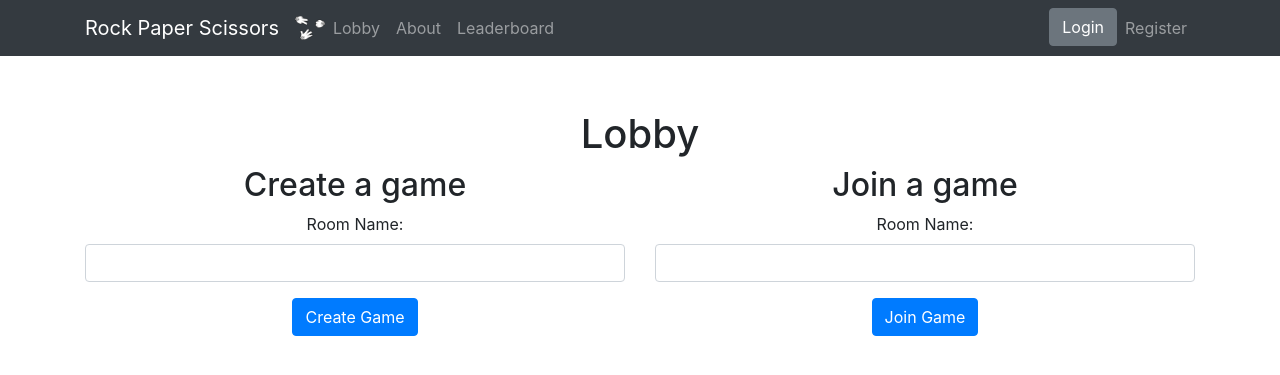
After one commit to vwong175/cse312_group, a Flask app: page /lobby/ in a window 1280 px wide. The commit adds this page. Shown: the top 375 px of the page. Run offline with Flask 2, Linux system fonts and the light colour scheme; some libraries are stand-ins or nearby versions.

Commit message:
FRONTEND: Added a lobby page that replaces the home page. Changed home route to be named '/game'

```diff
--- a/server.py
+++ b/server.py
@@ -11,14 +11,14 @@ socketio = SocketIO(app, cors_allowed_origins='*')
 ROOMS = ["Lounge", "news", "games"]
 
 # root: login page
-# @app.route('/', methods=["POST", "GET"])
-# def login_page():
-#     if "username" in session:
-#         return redirect(url_for("home_page"))
-#     login_form = LoginForm()
-#     if login_form.validate_on_submit():
-#         return User().login()
-#     return render_template('login.html', form=login_form)
+@app.route('/', methods=["POST", "GET"])
+def login_page():
+    if "username" in session:
+        return redirect(url_for("lobby_page"))
+    login_form = LoginForm()
+    if login_form.validate_on_submit():
+        return User().login()
+    return render_template('login.html', form=login_form)
 
 # signup page
 @app.route('/signup/', methods=["POST", "GET"])
@@ -30,14 +30,19 @@ def signup_page():
 
     return render_template('register.html', form=registration_form)
 
+# lobby page
+@app.route("/lobby/", methods = ["GET"])
+def lobby_page():
+    return render_template('lobby.html')
+
 # game page
-@app.route('/home/')
+@app.route('/game/')
 def home_page():
     if session.get("userid") != None:
         user = users.find_one({"_id": session.get("userid")})
-        return render_template('home.html', user=user)
+        return render_template('game.html', user=user)
     else:
-        return render_template('home.html')
+        return render_template('game.html')
 
 # about page
 @app.route("/about/")
@@ -78,11 +83,13 @@ def leaderboard_page():
 
 ########################################################################################
 
-# Pretty printed flask socketio tutorial with Sandeep tutorial
-@app.route("/")
-def index():
-    username = session.get("username", "anonymous")
-    return render_template("./prettyprinted/chat.html", username = username, rooms = ROOMS)
+# PERSONAL PRACTICE - IGNORE THE BELOW
+
+# # Pretty printed flask socketio tutorial with Sandeep tutorial
+# @app.route("/")
+# def index():
+#     username = session.get("username", "anonymous")
+#     return render_template("./prettyprinted/chat.html", username = username, rooms = ROOMS)
 
 # Non custom event
 @socketio.on('message')
@@ -102,6 +109,8 @@ def leave(data):
     leave_room(data["room"])
     send({'msg': data["username"] + " has left the " + data["room"] + " room"}, to=data["room"])
 
+#########################################################################################
+
 if __name__ == "__main__":
     # app.run(host="0.0.0.0", port=8080, debug=True)
-    socketio.run(app, debug=True, allow_unsafe_werkzeug=True)
+    socketio.run(app, host="0.0.0.0", port=8080, debug=True, allow_unsafe_werkzeug=True)
--- a/templates/layout.html
+++ b/templates/layout.html
@@ -24,14 +24,14 @@
     <header class="site-header">
       <nav class="navbar navbar-expand-md navbar-dark bg-dark static-top">
         <div class="container">
-          <a class="navbar-brand" href="/home">Rock Paper Scissors</a>
+          <a class="navbar-brand" href="/lobby">Rock Paper Scissors</a>
           <img src="{{ url_for('static', filename='images/logo.png') }}" alt='logo' width="30", height="24">
           <button class="navbar-toggler" type="button" data-toggle="collapse" data-target="#navbarToggle" aria-controls="navbarToggle" aria-expanded="false" aria-label="Toggle navigation">
             <span class="navbar-toggler-icon"></span>
           </button>
           <div class="collapse navbar-collapse" id="navbarToggle">
             <div class="navbar-nav mr-auto">
-              <a class="nav-item nav-link" href="/home">Home</a>
+              <a class="nav-item nav-link" href="/lobby">Lobby</a>
               <a class="nav-item nav-link" href="/about">About</a>
               <a class="nav-itme nav-link" href="/leaderboard">Leaderboard</a>
               {% if session['logged_in'] == True %}
--- /dev/null
+++ b/templates/lobby.html
@@ -0,0 +1,27 @@
+{% extends "layout.html" %}
+{% block content %}
+    <h1>Lobby</h1>
+
+    <div class="row">
+        <div class="col-md-6">
+          <h2>Create a game</h2>
+          <form action="/create" method="post">
+            <div class="form-group">
+              <label for="room-name">Room Name:</label>
+              <input type="text" class="form-control" id="room-name" name="room-name">
+            </div>
+            <button type="submit" class="btn btn-primary">Create Game</button>
+          </form>
+        </div>
+        <div class="col-md-6">
+          <h2>Join a game</h2>
+          <form action="/join" method="post">
+            <div class="form-group">
+              <label for="room-name">Room Name:</label>
+              <input type="text" class="form-control" id="room-name" name="room-name">
+            </div>
+            <button type="submit" class="btn btn-primary">Join Game</button>
+          </form>
+        </div>
+      </div>
+{% endblock content %}
```
Also changed, not shown: templates/game.html (renamed from templates/home.html).
